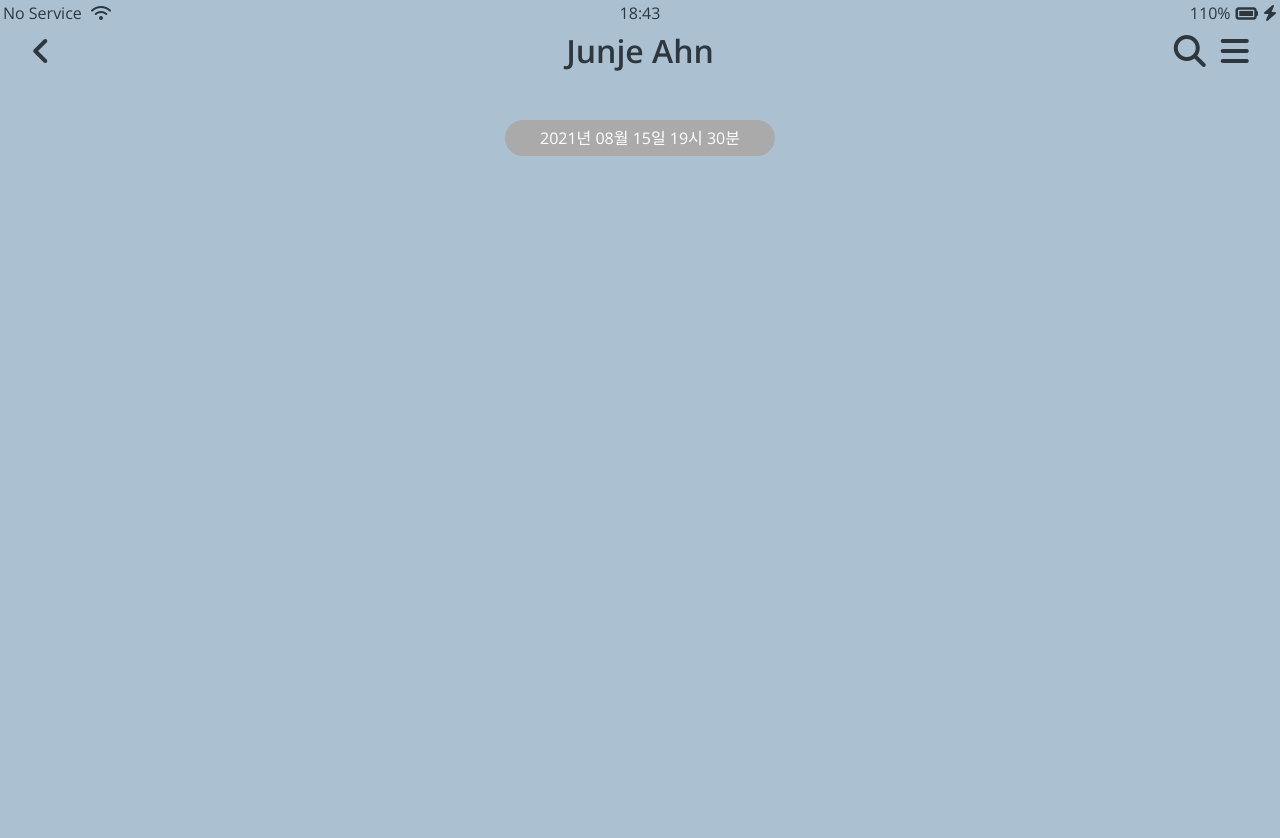
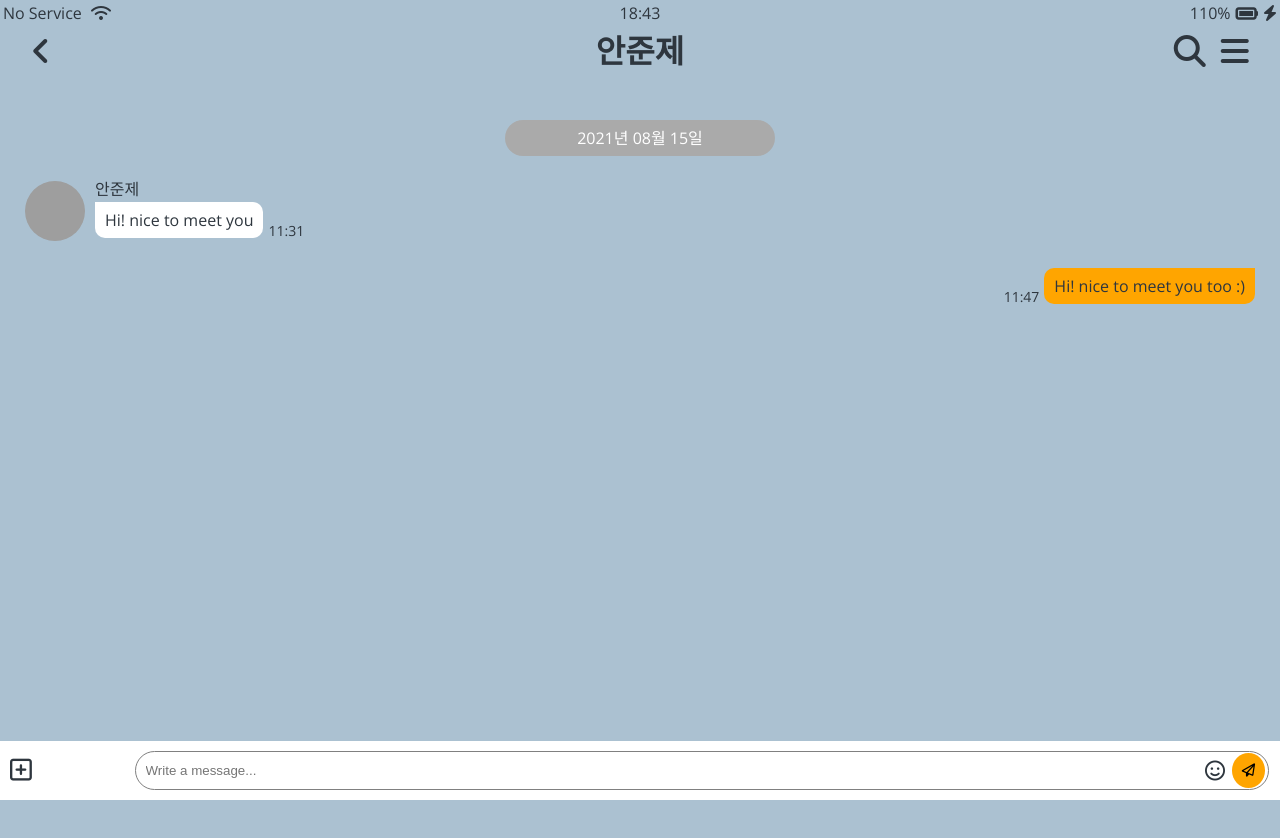
Before and after one commit to annjj322/kokoa-clone-2021, a plain HTML site: page Kokoa clone/chat.html in a window 1280 px wide. Shown: the top 838 px of the page. Drawn offline with nearby package versions, Linux system fonts and the light colour scheme; grey boxes are pictures that could not be loaded.

Commit message:
chat screen 3

```diff
--- a/Kokoa clone/chat.html
+++ b/Kokoa clone/chat.html
@@ -10,7 +10,7 @@
     </style>
 </head>
 <body id="chat-screen">
-    <div class="status-bar">
+    <div class="status-bar chat-background">
         <div class="status-bar__column">
             <span>No Service</span>
             <i class="fas fa-wifi"></i>
@@ -32,7 +32,7 @@
             </a>
         </div>
         <div class="alt-header__column">
-            <h1 class="alt-header__title">Junje Ahn</h1>
+            <h1 class="alt-header__title">안준제</h1>
         </div>
         <div class="alt-header__column">
             <i class="fas fa-search fa-2x"></i>
@@ -40,9 +40,46 @@
         </div>
     </header>
 
-    <main class="chat-screen-time">
-        <div>2021년 08월 15일 19시 30분</div>
+    <main>
+        <div class="chat-screen-time">
+            <div>2021년 08월 15일</div>
+        </div>
+
+        <div class="chat-profile">
+            <div class="chat-profile__img">
+                <img src="https://cdn.pixabay.com/photo/2016/12/09/09/52/girl-1894125_960_720.jpg"/>
+            </div>
+            <div class="chat-profile__title">
+                <div class="chat-profile__title__name">안준제</div>
+                <div class="chat-profile__title__message">
+                    <div class="chat-profile__title__text">Hi! nice to meet you</div>
+                    <div class="chat-profile__title__time">11:31</div>
+                </div>
+            </div>
+        </div>
+
+            <div class="chat-profile__title  my-profile__title">
+                <div class="chat-profile__title__message my-profile__title__message">
+                    <div class="chat-profile__title__text my-profile__title__text">Hi! nice to meet you too :)</div>
+                    <div class="chat-profile__title__time my-profile__title__time">11:47</div>
+                </div>
+            </div>
     </main>
+
+    <form>
+        <div class="text-bar">
+            <div class="text-bar__more">
+                <i class="far fa-plus-square"></i>
+            </div>
+            <div class="text-bar__text">
+                <input type="text" placeholder="Write a message..."/>
+                <i class="far fa-smile"></i>
+                <button>
+                    <i class="far fa-paper-plane"></i>
+                </button>
+            </div>
+        </div>
+    </form>
 
 
 
--- a/Kokoa clone/css/components/alt-screen-header.css
+++ b/Kokoa clone/css/components/alt-screen-header.css
@@ -4,6 +4,8 @@
     display: flex;
     justify-content: center;
     align-items: center;
+    background-color: #abc1d1;
+    z-index: 1;
 }
 
 .alt-header__column {
--- a/Kokoa clone/css/components/status-bar.css
+++ b/Kokoa clone/css/components/status-bar.css
@@ -9,6 +9,11 @@
     justify-content: space-between;
     box-sizing: border-box;
     top: 0;
+    z-index: 2;
+}
+
+.chat-background {
+    background-color: #abc1d1;
 }
 
 .status-bar__column:first-child span{
--- a/Kokoa clone/css/screens/chat.css
+++ b/Kokoa clone/css/screens/chat.css
@@ -25,3 +25,108 @@
     border-radius: 20px;
     color: white;
 }
+
+.chat-profile {
+    display: flex;
+    margin: var(--horizontal);
+}
+
+.chat-profile__img img {
+    width: 60px;
+    height: 60px;
+    border-radius: 50%;
+    margin-right: 10px;
+}
+
+.chat-profile__title__name {
+    margin-bottom: 5px;
+}
+
+.chat-profile__title__message {
+    display: flex;
+}
+
+.chat-profile__title__text {
+    padding: 10px;
+    border-radius: 10px;
+    background-color: white;
+    border-top-left-radius: 0;
+}
+
+.chat-profile__title__time {
+    display: flex;
+    align-items: flex-end;
+    margin-left: 5px;
+    font-size: 14px;
+}
+
+.my-profile__title {
+    display: flex;
+    flex-direction: row-reverse;
+}
+
+.my-profile__title__message {
+    flex-direction: row-reverse;
+}
+
+.my-profile__title__text {
+    border-radius: 10px;
+    border-top-right-radius: 0;
+    margin-right: var(--horizontal);
+    margin-left: 5px;
+    background-color: orange;
+}
+
+.text-bar {
+    position: fixed;
+    bottom: 0;
+    width: 100%;
+    display: flex;
+    justify-content: space-between;
+    align-items: center;
+    background-color: white;
+    padding: 10px var(--horizontal) 10px 10px;
+    box-sizing: border-box;
+}
+
+.text-bar__more {
+    width: 6%;
+}
+
+.text-bar__more > i {
+    font-size: 25px;
+}
+
+.text-bar__text {
+    width: 90%;
+}
+
+.text-bar__text > input {
+    width: 100%;
+    border-radius: 25px;
+    height: 35px;
+    border: 1px solid gray;
+    padding-left: 10px;
+}
+
+.text-bar__text > i,
+.text-bar__text > button {
+    position: absolute;
+    right: 0;
+    top: 0;
+}
+
+.text-bar__text > i {
+    right: 55px;
+    top: 20px;
+    font-size: 20px;
+}
+
+.text-bar__text > button {
+    border: none;
+    padding: 10px;
+    border-radius: 50%;
+    right: 15px;
+    top: 11.5px;
+    background-color: orange;
+}
```
